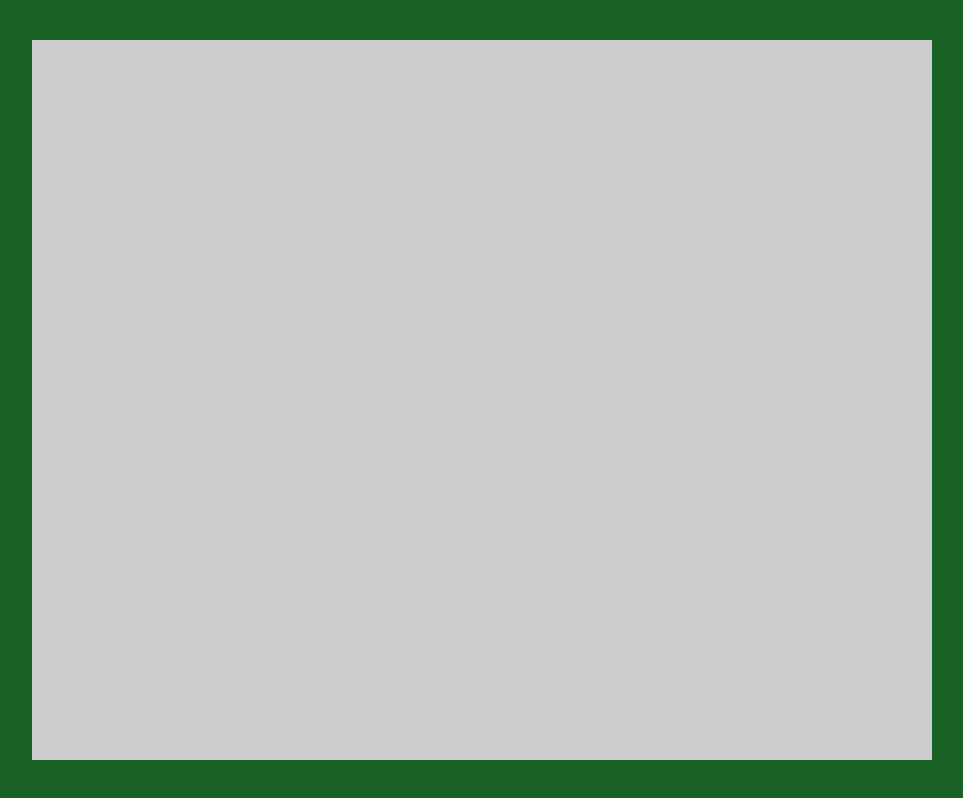
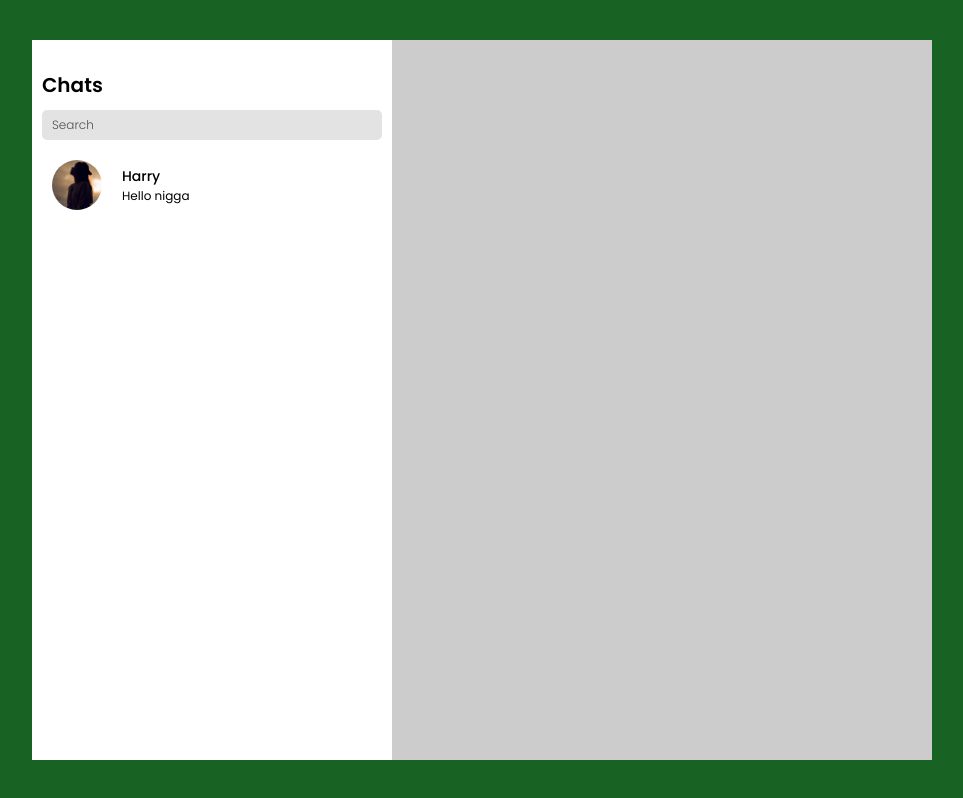
Before and after one commit to harishihan-c/Real-Time-Chat-App, a React (Vite) app: page /Chat in a window 1280 px wide. Shown: the whole page, without its empty margins (158-1121 px from the left). Built offline with nearby package versions, Linux system fonts and the light colour scheme.

Commit message:
Left side Bar completed

```diff
--- a/src/Components/LeftSide/LeftSide.css
+++ b/src/Components/LeftSide/LeftSide.css
@@ -0,0 +1,69 @@
+.ls{
+    padding: 30px 10px 10px;
+    background-color: white;
+    height: 90vh;
+}
+
+.ls-nav p{
+    padding-bottom: 10px;
+    font-weight: 600;
+    font-size: 20px;
+}
+
+.ls-nav input{
+    width: 100%;
+    outline: none;
+    border: none;
+    padding:5px 10px;
+    border-radius: 5px;
+    background-color: rgba(197, 197, 197, 0.48);
+}
+
+.ls-nav input::placeholder{
+    color: #4F4F4F;
+    font-weight: 300;
+    font-size: 12px;
+}
+
+.ls-contact{
+    height: 80%;
+    display: flex;
+    flex-direction: column;
+    padding-top: 15px;
+    overflow-y: scroll;
+}
+
+.ls-contact .contact{
+    display: flex;
+    padding: 5px 10px;
+    margin-bottom: 10px;
+}
+
+.ls-contact .contact:hover{
+    background-color: #89EC96;
+    border-radius: 5px;
+}
+
+
+.contact img{
+    width: 50px;
+    height: 50px;
+    border-radius: 50%;
+    object-fit: cover;
+}
+
+.contact-details{
+    padding-left: 20px;
+    display: flex;
+    flex-direction: column;
+    justify-content: center;
+}
+
+.contact-details p{
+    font-size: 14px;
+    font-weight: 500;
+}
+
+.contact-details span{
+    font-size: 12px;
+}
--- a/src/Components/LeftSide/LeftSide.jsx
+++ b/src/Components/LeftSide/LeftSide.jsx
@@ -1,8 +1,26 @@
 import React from 'react'
 import "./LeftSide.css"
+import assets from "../../assets/assets.js";
 
 const LeftSide = () => {
+    return(
+        <div className="ls">
+            <div className="ls-nav">
+                <p>Chats</p>
+                <input type="text" placeholder="Search" />
+            </div>
+            <div className="ls-contact">
+                <div className="contact" >
+                    <img src={assets.contact1} />
+                    <div className="contact-details">
+                        <p>Harry</p>
+                        <span>Hello nigga</span>
+                    </div>
+                </div>
 
+            </div>
+        </div>
+    )
 }
 
 export default LeftSide
--- a/src/index.css
+++ b/src/index.css
@@ -7,3 +7,8 @@
     box-sizing : border-box;
     font-family: "Poppins", sans-serif; ;
 }
+
+
+::-webkit-scrollbar{
+    display:none;
+}
```
